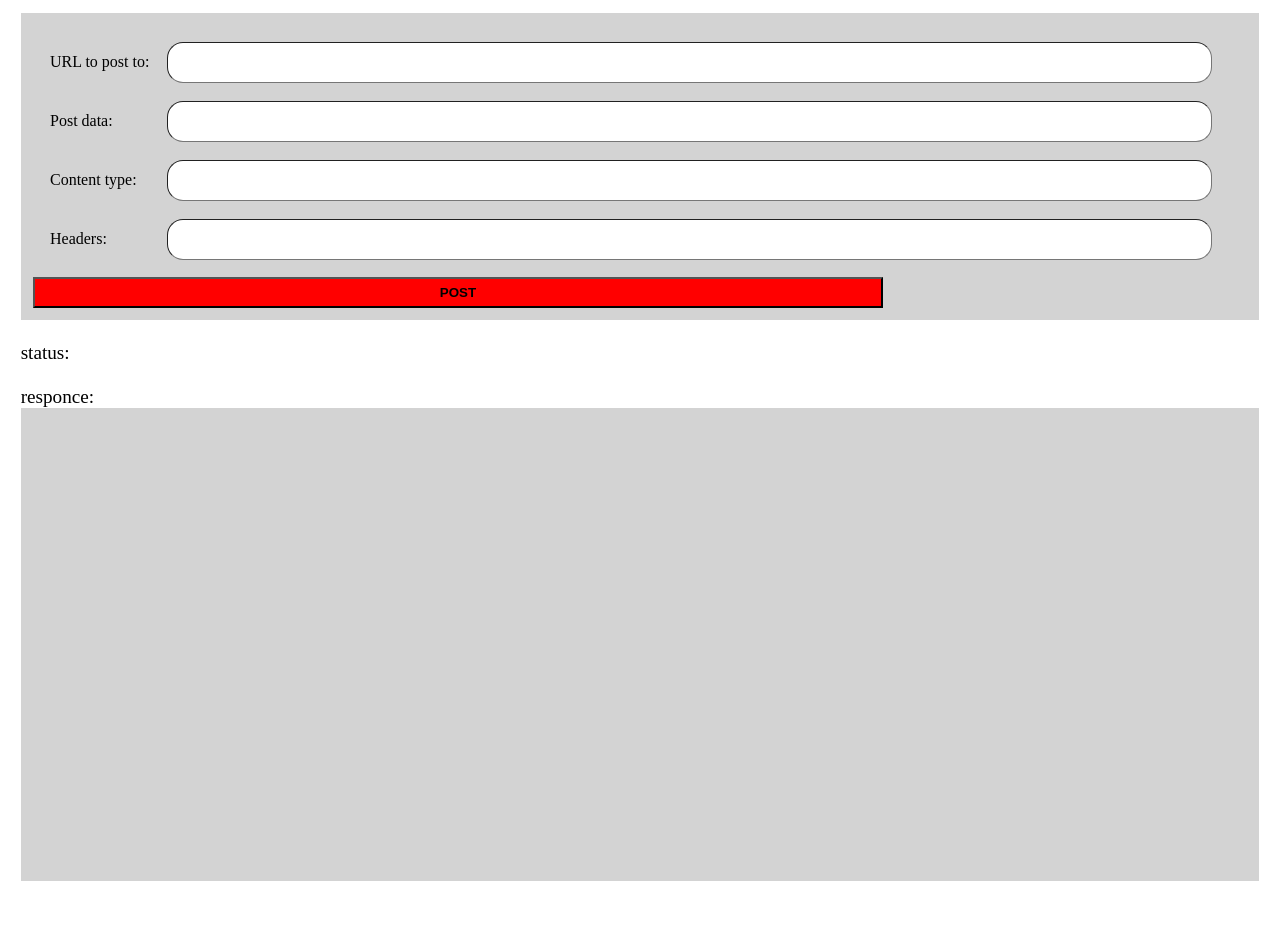
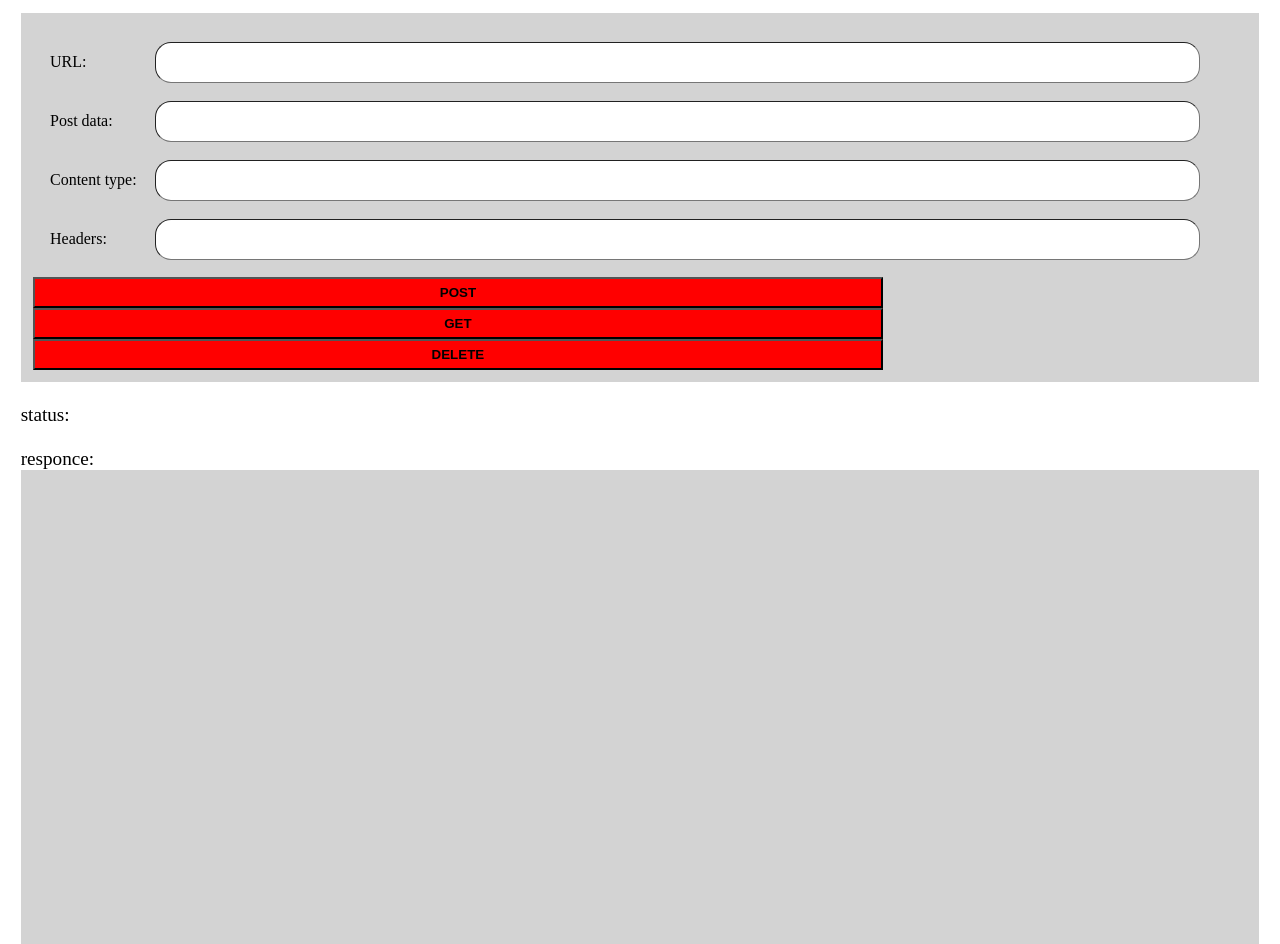
Before and after one commit to suny-poly-cs-club/attendance-app-backend, a website: page src/gopost.html in a window 1280 px wide. Before the commit the page ends 881 px from the top, so only its background shows below. Drawn offline with Linux system fonts and the light colour scheme.

Commit message:
update gopost

```diff
--- a/src/gopost.html
+++ b/src/gopost.html
@@ -49,7 +49,46 @@
 				}
 				ajaxRequest.setRequestHeader("Content-type", document.querySelector(".contentType").value);
 				ajaxRequest.send(document.querySelector(".data").value);
-			}
+			};
+			function getit(){
+				var ajaxRequest = new XMLHttpRequest();
+				ajaxRequest.onreadystatechange = function(){
+					if(ajaxRequest.readyState == 4){
+						document.querySelector(".responce").innerHTML=ajaxRequest.responseText;
+						document.querySelector(".statusCode").innerHTML="status: "+ajaxRequest.status;
+					}
+
+				}
+
+				ajaxRequest.open("GET", document.querySelector(".url").value);
+				var headers1 = document.querySelector(".headers").value.split(",");
+				for(var i =0 ; i < headers1.length;i++){
+					var data = headers1[i].split(":");
+					ajaxRequest.setRequestHeader(data[0],data[1]);
+				}
+				ajaxRequest.setRequestHeader("Content-type", document.querySelector(".contentType").value);
+				ajaxRequest.send();
+			};
+			function deleteit(){
+				var ajaxRequest = new XMLHttpRequest();
+				ajaxRequest.onreadystatechange = function(){
+					if(ajaxRequest.readyState == 4){
+						document.querySelector(".responce").innerHTML=ajaxRequest.responseText;
+						document.querySelector(".statusCode").innerHTML="status: "+ajaxRequest.status;
+					}
+
+				}
+
+				ajaxRequest.open("DELETE", document.querySelector(".url").value);
+				var headers1 = document.querySelector(".headers").value.split(",");
+				for(var i =0 ; i < headers1.length;i++){
+					var data = headers1[i].split(":");
+					ajaxRequest.setRequestHeader(data[0],data[1]);
+				}
+				ajaxRequest.setRequestHeader("Content-type", document.querySelector(".contentType").value);
+				ajaxRequest.send();
+			};
+
 		</script>
 	</head>
 
@@ -58,7 +97,7 @@
 			<div class="inputs">
 				<table class="inputTable">
 					<tr>
-						<td>URL to post to:</td>
+						<td>URL:</td>
 						<td><input class="url inputBox"/></td>
 					</tr>
 					<tr>
@@ -76,6 +115,8 @@
 				</table>
 
 				<button onclick="postit()" style="padding: .5%;width: 70%;background: red;font-weight: bold;"> POST </button>
+				<button onclick="getit()" style="padding: .5%;width: 70%;background: red;font-weight: bold;"> GET </button>
+				<button onclick="deleteit()" style="padding: .5%;width: 70%;background: red;font-weight: bold;"> DELETE </button>
 			</div>
 			<div class="status">
 				<br>
```
Also changed, not shown: src/posted.js (+1 -1 lines).
